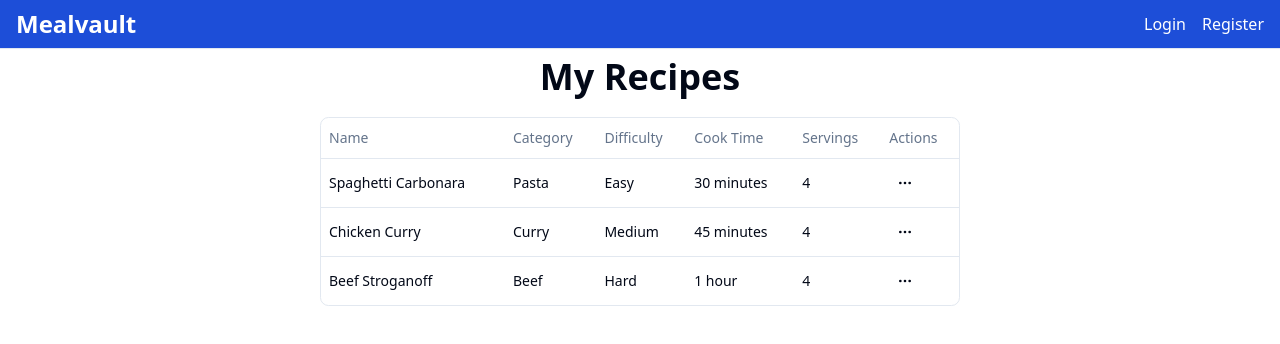
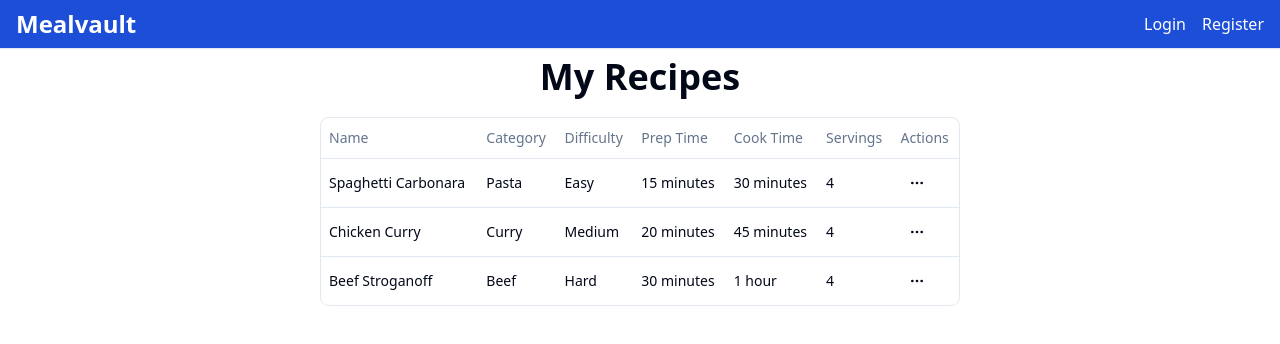
Before and after one commit to RyanTurner02/mealvault, a Next.js app in the folder web/: page / in a window 1280 px wide. Shown: the top 344 px of the page. Built offline with nearby package versions, Linux system fonts and the light colour scheme; no server answers.

Commit message:
Add prep time column to the recipes table

```diff
--- a/web/src/app/page.tsx
+++ b/web/src/app/page.tsx
@@ -9,6 +9,7 @@ const getData = async (): Promise<Recipe[]> => {
       name: "Spaghetti Carbonara",
       category: "Pasta",
       difficulty: "Easy",
+      prepTime: "15 minutes",
       cookTime: "30 minutes",
       servings: 4,
       actions: "Edit | Delete",
@@ -18,6 +19,7 @@ const getData = async (): Promise<Recipe[]> => {
       name: "Chicken Curry",
       category: "Curry",
       difficulty: "Medium",
+      prepTime: "20 minutes",
       cookTime: "45 minutes",
       servings: 4,
       actions: "Edit | Delete",
@@ -27,6 +29,7 @@ const getData = async (): Promise<Recipe[]> => {
       name: "Beef Stroganoff",
       category: "Beef",
       difficulty: "Hard",
+      prepTime: "30 minutes",
       cookTime: "1 hour",
       servings: 4,
       actions: "Edit | Delete",
--- a/web/src/components/tables/recipe/columns.tsx
+++ b/web/src/components/tables/recipe/columns.tsx
@@ -19,6 +19,7 @@ const recipeSchema = z.object({
     name: z.string(),
     category: z.string(),
     difficulty: z.string(),
+    prepTime: z.string(),
     cookTime: z.string(),
     servings: z.number(),
     actions: z.string(),
@@ -40,6 +41,9 @@ export const columns: ColumnDef<Recipe>[] = [
     header: "Difficulty",
   },
   {
+    accessorKey: "prepTime",
+    header: "Prep Time",
+  },  {
     accessorKey: "cookTime",
     header: "Cook Time",
   },
```
